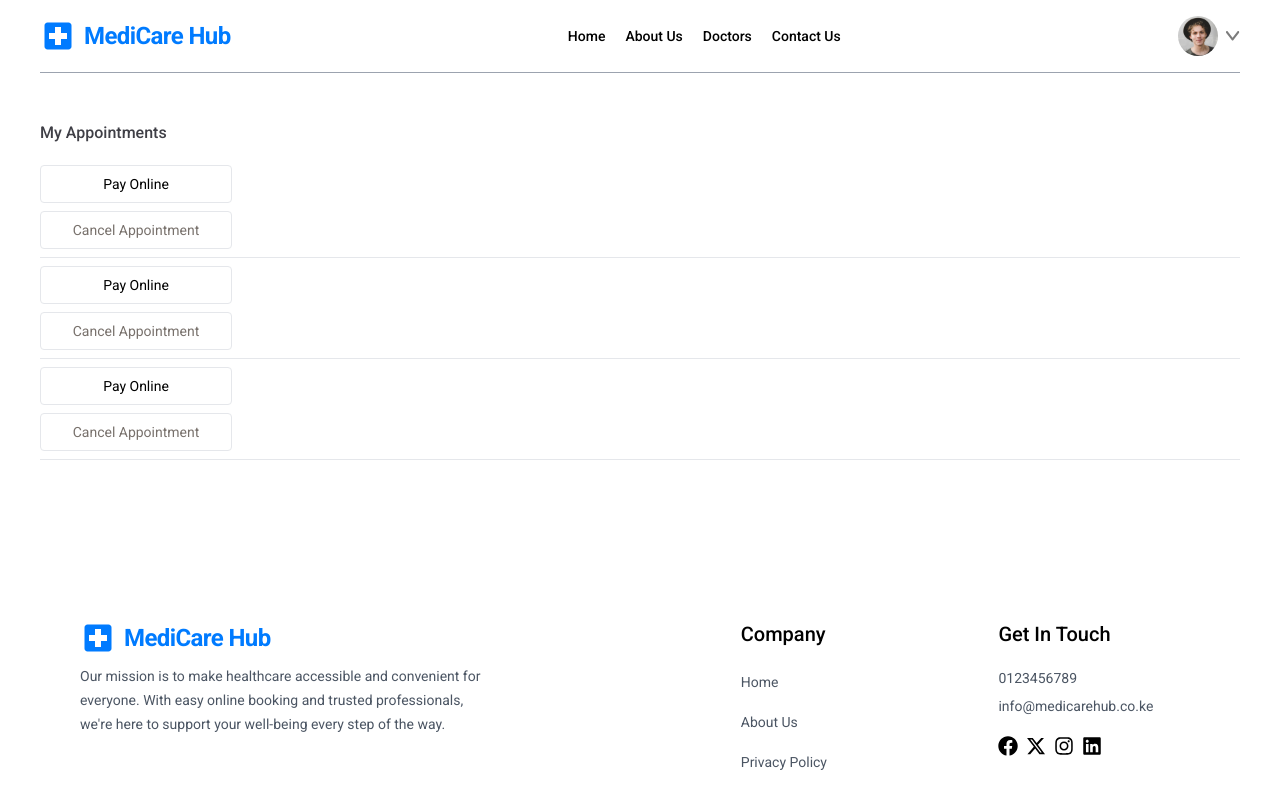
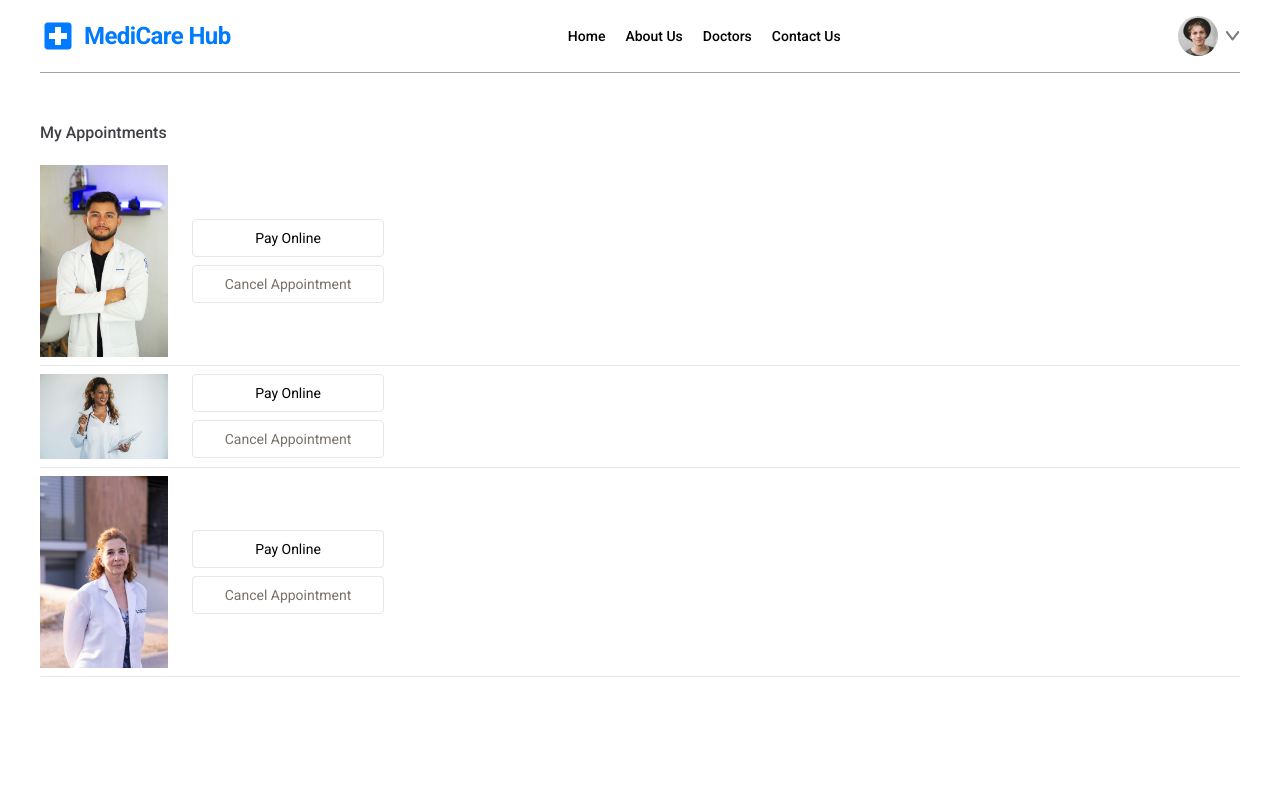
Before and after one commit to briansimiyuj/doctor-appointment-app, a React (Vite) app: page /bookings in a window 1280 px wide. Shown: the top 795 px of the page. Built offline with nearby package versions, Linux system fonts and the light colour scheme; a web font is replaced by a local one.

Commit message:
Appointment photo

```diff
--- a/src/components/Appointments/AppointmentCard.tsx
+++ b/src/components/Appointments/AppointmentCard.tsx
@@ -1,4 +1,5 @@
 import { DoctorType } from "../../assets/DoctorType"
+import AppointmentPhoto from "./AppointmentPhoto"
 
 type AppointmentCardProps ={
 
@@ -8,11 +9,13 @@ type AppointmentCardProps ={
 }
 
 
-const AppointmentCard: React.FC<AppointmentCardProps> = ({ key })=>{
+const AppointmentCard: React.FC<AppointmentCardProps> = ({ doctor, key })=>{
 
     return(
 
         <div key={key} className="grid grid-cols-1 gap-4 sm:items-center sm:flex sm:gap-6 py-2 border-b">
+
+            <AppointmentPhoto doctor={doctor}/>
 
             <div className="flex flex-col gap-2 justify-end">
 
--- /dev/null
+++ b/src/components/Appointments/AppointmentPhoto.tsx
@@ -0,0 +1,19 @@
+import { DoctorType } from "../../assets/DoctorType"
+
+type AppointmentPhotoProps ={
+
+    doctor: DoctorType
+
+}
+
+const AppointmentPhoto: React.FC<AppointmentPhotoProps> = ({ doctor }) => {
+
+    return(
+
+        <img src={doctor.image} alt={`${doctor.name} photo`} className="w-32"/>
+
+    )
+
+}
+
+export default AppointmentPhoto
```
Also changed, not shown: 1 other file (tests, documents, lock files or other folders).
